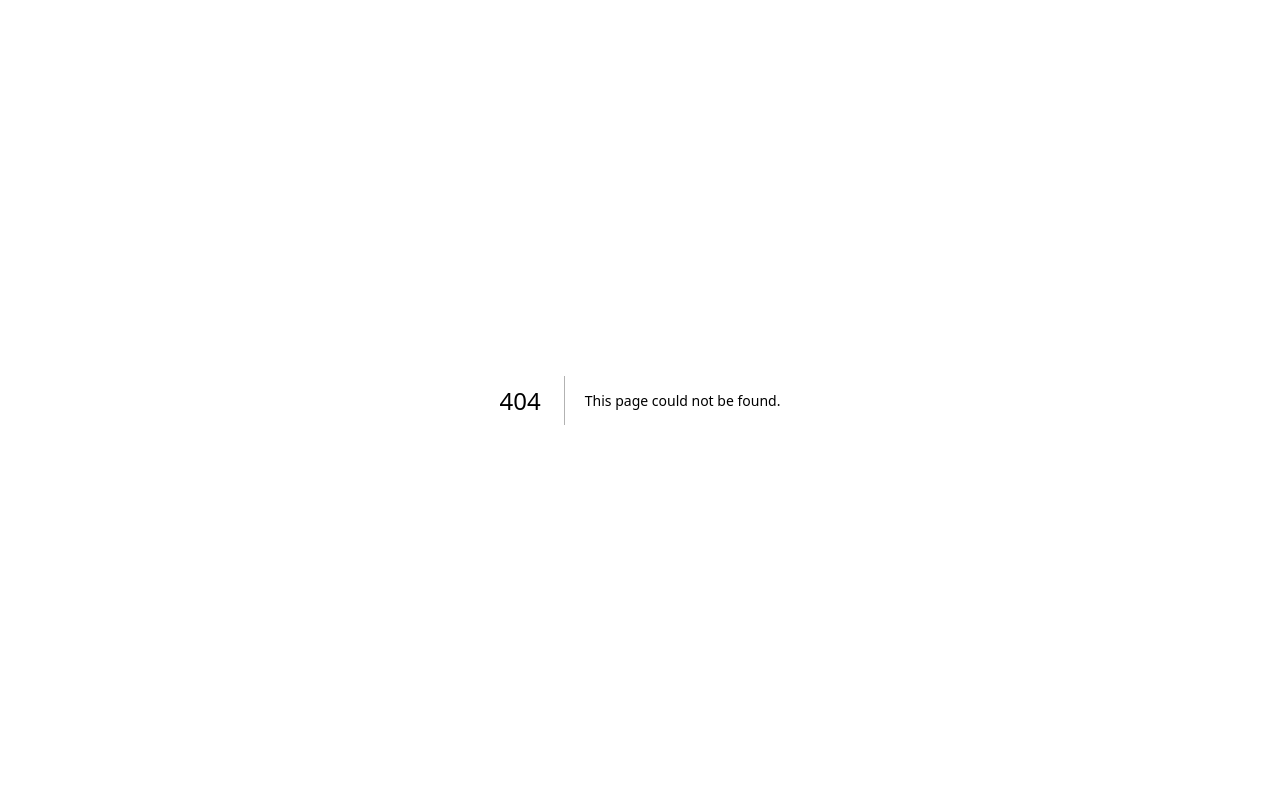
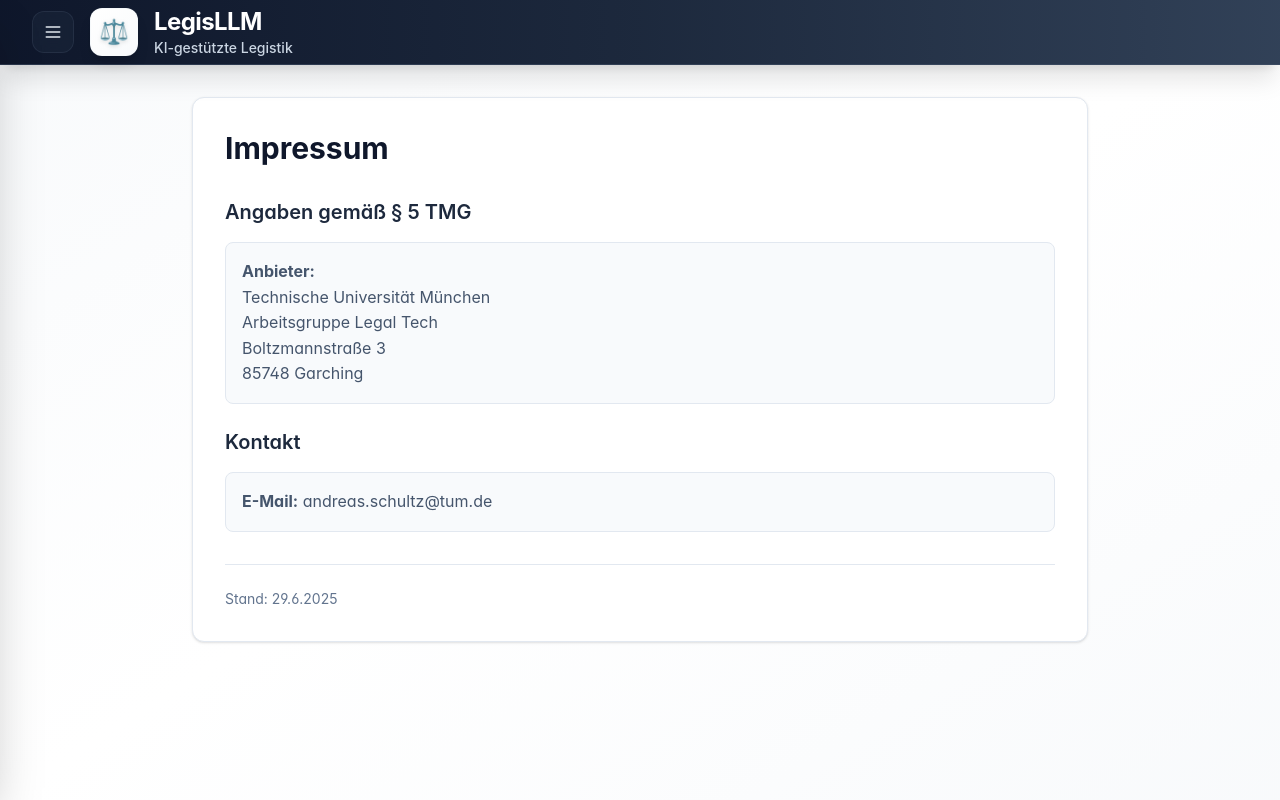
Before and after one commit to andrsschultz/LegisLLM_v2, a Next.js app in the folder frontend/: page /impressum in a window 1280 px wide. Before the commit this address had no page. Built offline with nearby package versions, Linux system fonts and the light colour scheme; no server answers.

Commit message:
Add Impressum page and link in sidebar
Introduced a new Impressum page with legal information and contact details. Updated the Header to wrap the logo and title in a link to the homepage. Added an Impressum link to the Sidebar footer for easier access.

```diff
--- /dev/null
+++ b/frontend/src/app/impressum/page.tsx
@@ -0,0 +1,67 @@
+'use client';
+
+import Header from '@/components/Header';
+import Sidebar from '@/components/Sidebar';
+import { useState } from 'react';
+
+export default function ImpressumPage() {
+  const [isSidebarCollapsed, setIsSidebarCollapsed] = useState(true);
+
+  const handleSidebarToggle = () => {
+    setIsSidebarCollapsed(!isSidebarCollapsed);
+  };
+
+  return (
+    <div className="min-h-screen bg-gradient-to-br from-slate-50 via-white to-slate-50">
+      {/* Header */}
+      <Header onSidebarToggle={handleSidebarToggle} />
+
+      {/* Sidebar */}
+      <Sidebar isCollapsed={isSidebarCollapsed} onToggle={handleSidebarToggle} />
+
+      {/* Main Content Area - No TabBar */}
+      <div className="w-full">
+        {/* Page Content */}
+        <main className="px-4 sm:px-6 lg:px-8 py-6 lg:py-8 space-y-6">
+      <div className="max-w-4xl mx-auto">
+        <div className="bg-white rounded-xl shadow-sm border border-slate-200 p-8">
+          <h1 className="text-3xl font-bold text-slate-900 mb-8">Impressum</h1>
+
+          <div className="prose prose-slate max-w-none space-y-6">
+            <section>
+              <h2 className="text-xl font-semibold text-slate-800 mb-4">Angaben gemäß § 5 TMG</h2>
+              <div className="bg-slate-50 border border-slate-200 rounded-lg p-4">
+                <p className="text-slate-600">
+                  <strong>Anbieter:</strong><br />
+                  Technische Universität München<br />
+                  Arbeitsgruppe Legal Tech<br />
+                  Boltzmannstraße 3<br />
+                  85748 Garching
+                </p>
+              </div>
+            </section>
+
+            <section>
+              <h2 className="text-xl font-semibold text-slate-800 mb-4">Kontakt</h2>
+              <div className="bg-slate-50 border border-slate-200 rounded-lg p-4">
+                <p className="text-slate-600">
+                  <strong>E-Mail:</strong> andreas.schultz@tum.de
+                </p>
+              </div>
+            </section>
+
+
+
+            <div className="border-t border-slate-200 pt-6 mt-8">
+              <p className="text-sm text-slate-500">
+                Stand: {new Date().toLocaleDateString('de-DE')}
+              </p>
+            </div>
+          </div>
+        </div>
+          </div>
+        </main>
+      </div>
+    </div>
+  );
+}
--- a/frontend/src/components/Header.tsx
+++ b/frontend/src/components/Header.tsx
@@ -1,6 +1,7 @@
 'use client';
 
 import React, { useState } from 'react';
+import Link from 'next/link';
 
 interface HeaderProps {
   onSidebarToggle: () => void;
@@ -29,7 +30,7 @@ export default function Header({ onSidebarToggle }: HeaderProps) {
             </button>
 
             {/* Logo and Title */}
-            <div className="flex items-center space-x-4">
+            <Link href="/" className="flex items-center space-x-4 hover:opacity-80 transition-opacity duration-200">
               <div className="flex items-center justify-center w-12 h-12 bg-gradient-to-br from-white to-slate-50 rounded-xl shadow-lg border border-slate-200/20">
                 <span className="text-2xl filter drop-shadow-sm">⚖️</span>
               </div>
@@ -41,7 +42,7 @@ export default function Header({ onSidebarToggle }: HeaderProps) {
                   KI-gestützte Legistik
                 </p>
               </div>
-            </div>
+            </Link>
           </div>
         </div>
       </div>
--- a/frontend/src/components/Sidebar.tsx
+++ b/frontend/src/components/Sidebar.tsx
@@ -136,10 +136,18 @@ export default function Sidebar({ isCollapsed = false, onToggle }: SidebarProps)
               </div>
             </div>
             {/* Footer */}
-            <div className="pt-6 pb-4 text-center">
+            <div className="pt-6 pb-4 text-center space-y-2">
               <p className="text-xs text-slate-400">
                 LegisLLM - KI-gestützte Legistik
               </p>
+              <div className="flex justify-center space-x-4">
+                <a
+                  href="/impressum"
+                  className="text-xs text-slate-500 hover:text-slate-700 transition-colors duration-150"
+                >
+                  Impressum
+                </a>
+              </div>
             </div>
           </div>
         </div>
```
